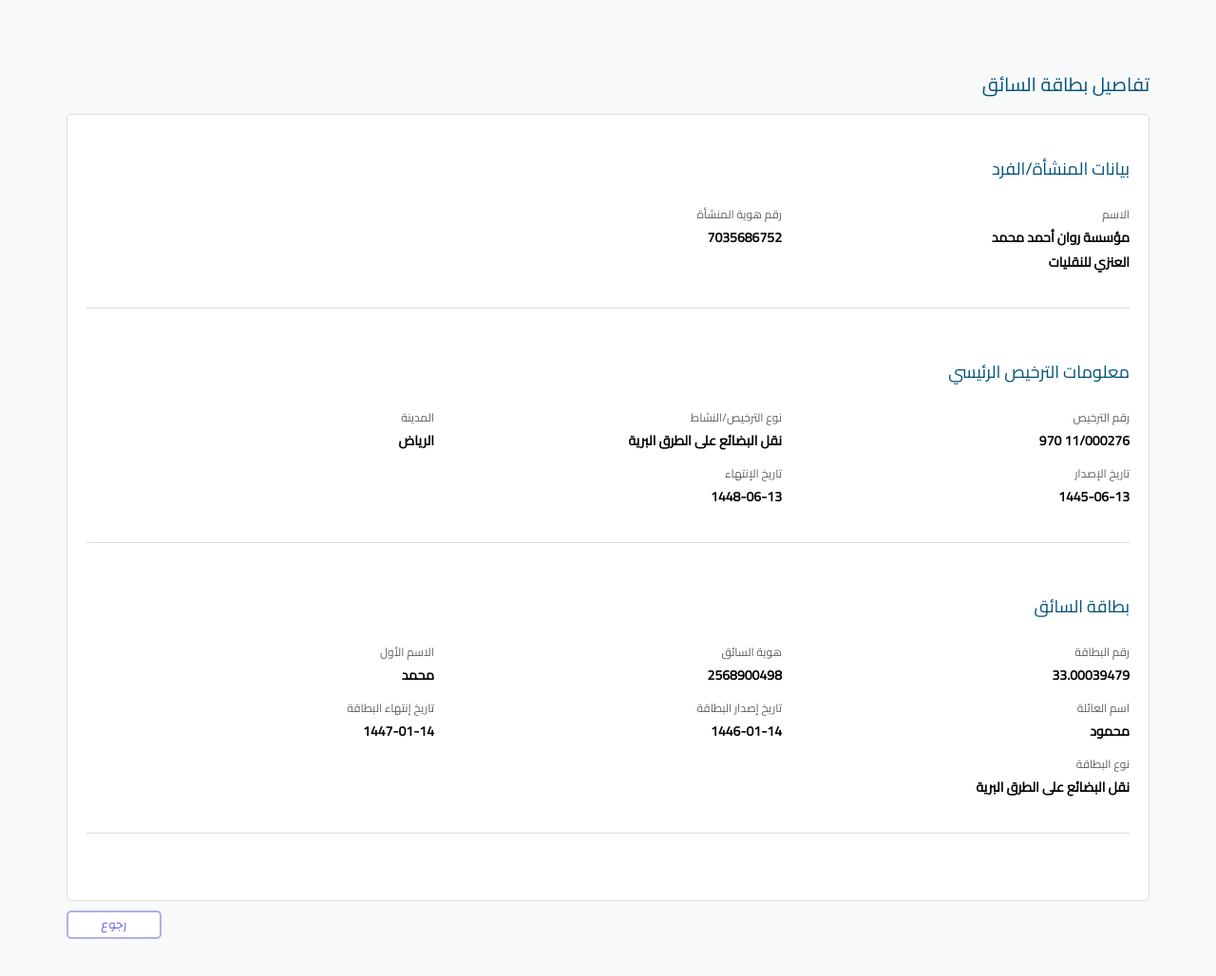
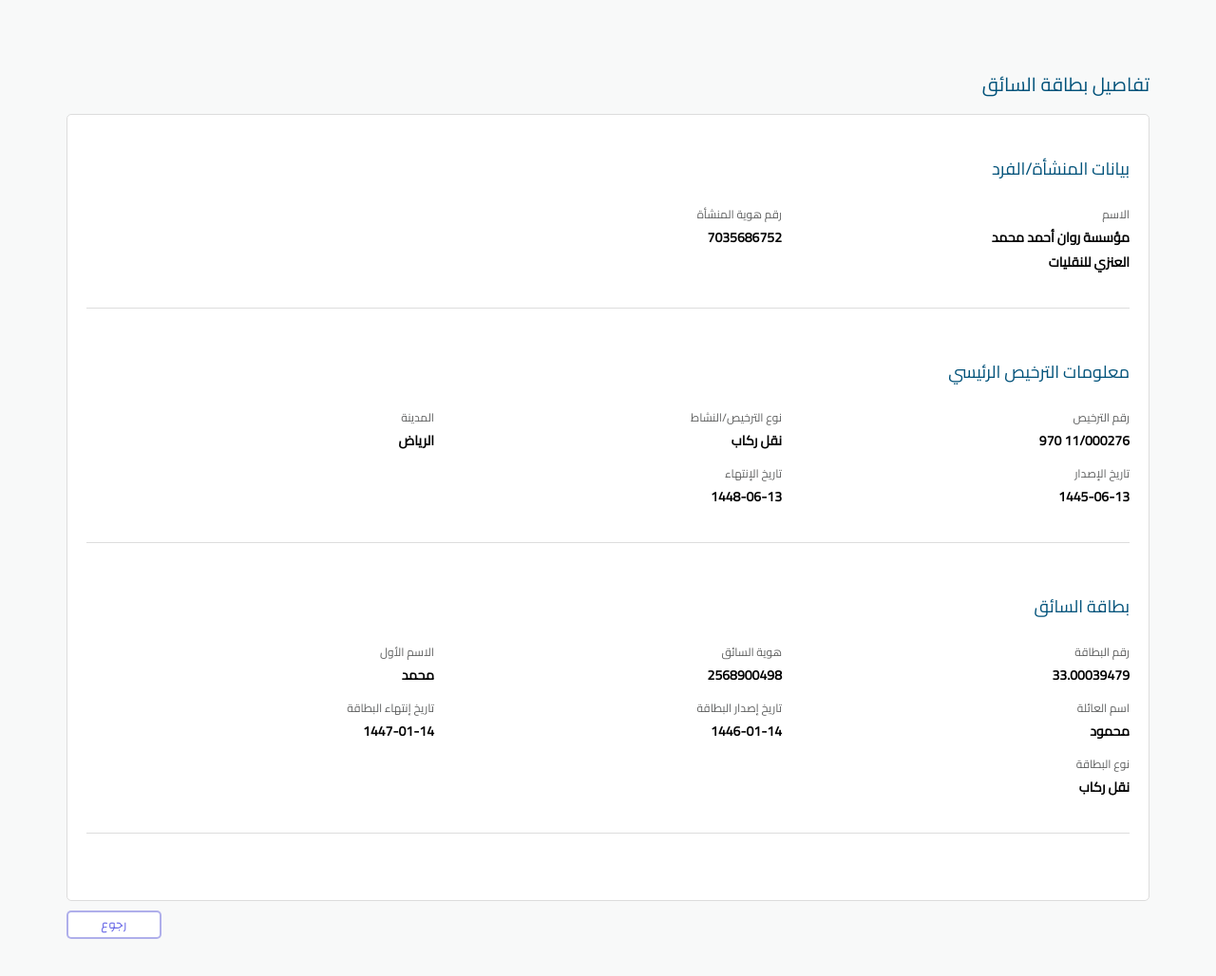
Before and after one commit to naql-sa-s-com2/2568900498, a plain HTML site: page index.html in a window 1280 px wide. Shown: the whole page at 95% size. Drawn offline with Linux system fonts and the light colour scheme.

Commit message:
Update index.html

```diff
--- a/index.html
+++ b/index.html
@@ -39,7 +39,7 @@
                     </div>
                     <div>
                         <div class="text">نوع الترخيص/النشاط</div>
-                        <div class="last"> <span class="work">نقل البضائع </span>على الطرق البرية</div>
+                        <div class="last"> <span class="work">نقل  </span>ركاب  </div>
                     </div>
                     <div>
                         <div class="text">المدينة</div>
@@ -89,7 +89,7 @@
                     </div>
                     <div>
                         <div class="text">  نوع البطاقة </div>
-                        <div class="last"> <span class="work">نقل البضائع </span>على الطرق البرية</div>
+                        <div class="last"> <span class="work">نقل  </span>ركاب  </div>
                     </div>
 
                 </div>
```
